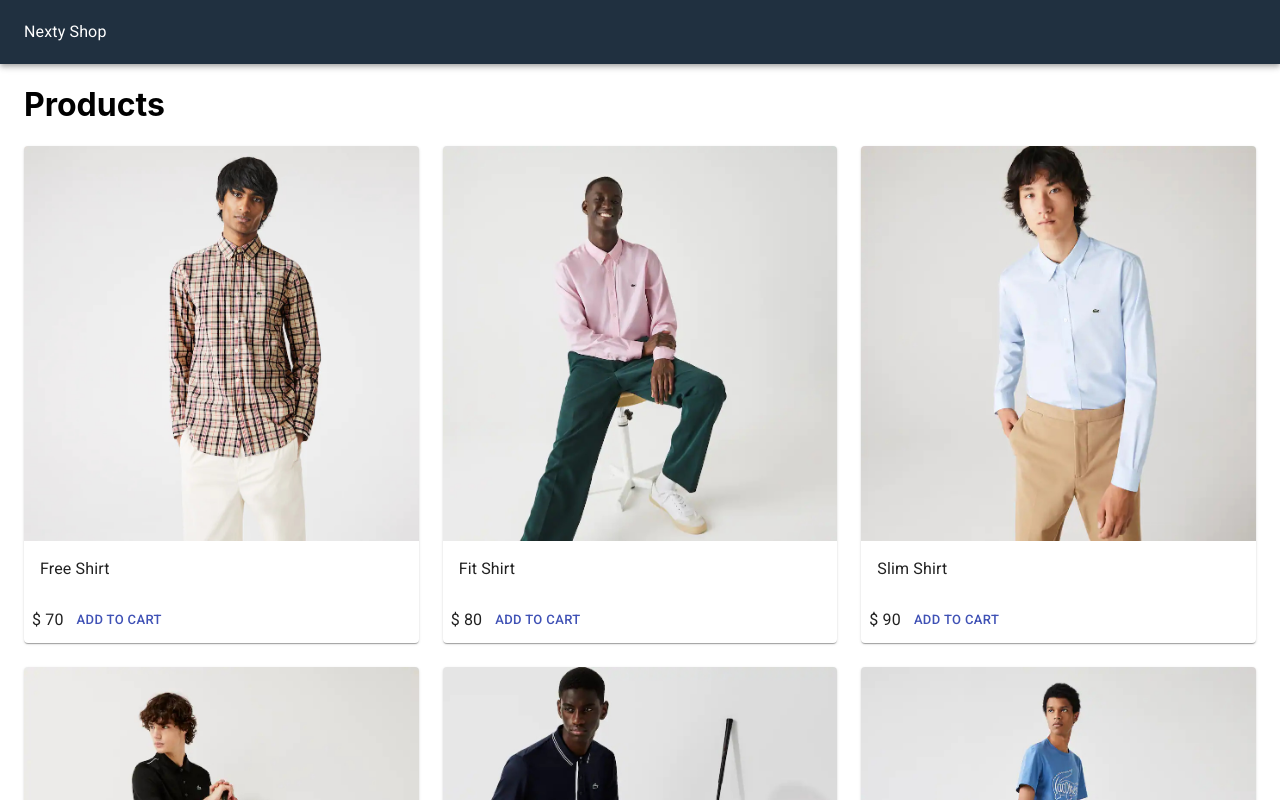
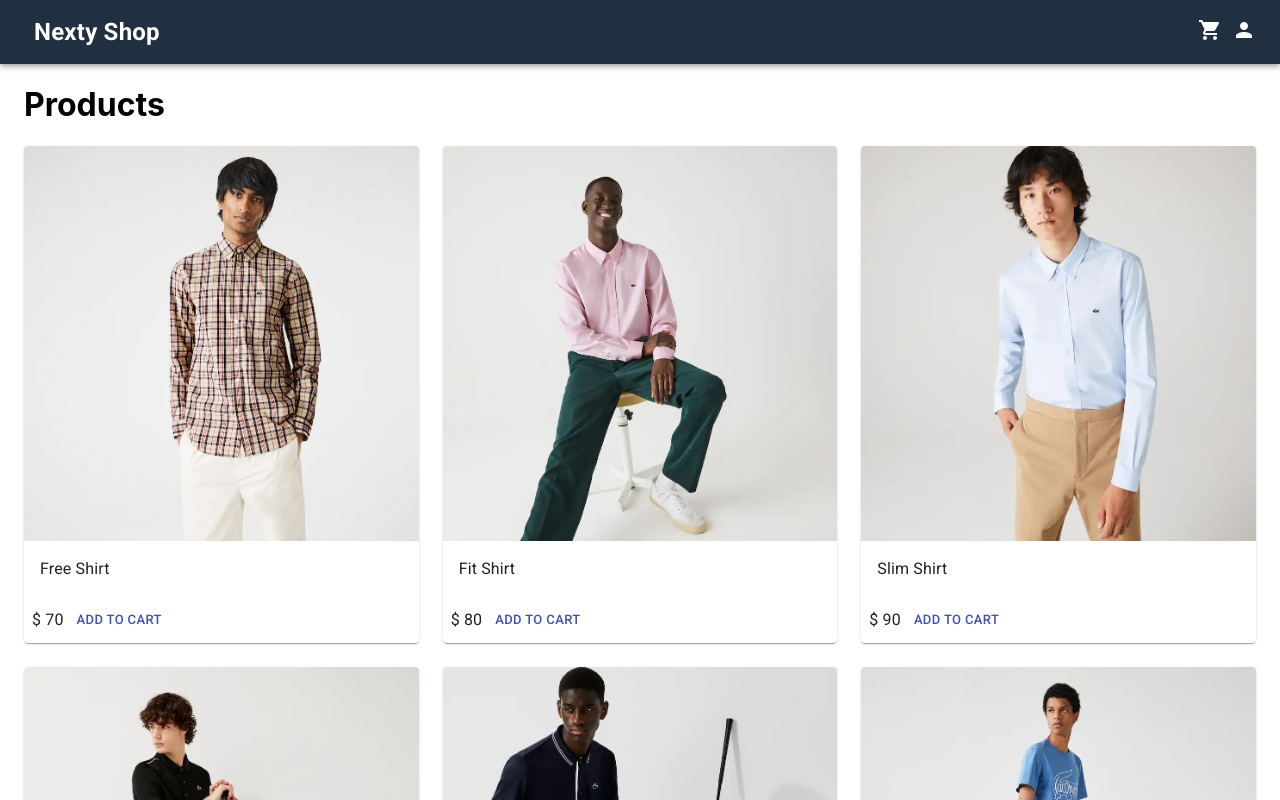
Before and after one commit to josumung999/nexty-shop, a Next.js app: page / in a window 1280 px wide. Shown: the top 800 px of the page. Built offline with nearby package versions, Linux system fonts and the light colour scheme.

Commit message:
setting up navigation links

```diff
--- a/components/Layout.jsx
+++ b/components/Layout.jsx
@@ -1,5 +1,7 @@
-import { AppBar, Container, Toolbar, Typography } from "@material-ui/core"
+import { AppBar, Container, Link, Toolbar, Typography } from "@material-ui/core"
+import { Person, ShoppingCart } from "@material-ui/icons"
 import Head from "next/head"
+import NextLink from 'next/link'
 import useStyles from "../utils/styles"
 
 const Layout = ({children}) => {
@@ -12,9 +14,26 @@
       </Head>
       <AppBar className={classes.navBar} position="static">
         <Toolbar>
-          <Typography>
-            Nexty Shop
-          </Typography>
+          <NextLink href="/" passHref>
+            <Link>
+              <Typography className={classes.brand}>
+                Nexty Shop
+              </Typography>
+            </Link>
+          </NextLink>
+          <div className={classes.grow}></div>
+          <div>
+            <NextLink href="/cart" passHref>
+              <Link>
+                <ShoppingCart />
+              </Link>
+            </NextLink>
+            <NextLink href="/login" passHref>
+              <Link>
+                <Person/>
+              </Link>
+            </NextLink>
+          </div>
         </Toolbar>
       </AppBar>
       <Container className={classes.main}>
--- a/package.json
+++ b/package.json
@@ -10,6 +10,7 @@
   },
   "dependencies": {
     "@material-ui/core": "^4.12.3",
+    "@material-ui/icons": "^4.11.2",
     "next": "12.1.0",
     "react": "17.0.2",
     "react-dom": "17.0.2"
--- a/utils/styles.js
+++ b/utils/styles.js
@@ -8,6 +8,13 @@
       marginLeft: 10,
     }
   },
+  brand: {
+    fontWeight: 'bold',
+    fontSize: '1.5rem'
+  },
+  grow: {
+    flexGrow: 1,
+  },
   main: {
     minHeight: '80vh',
   },
```
Also changed, not shown: 1 other file (tests, documents, lock files or other folders).
